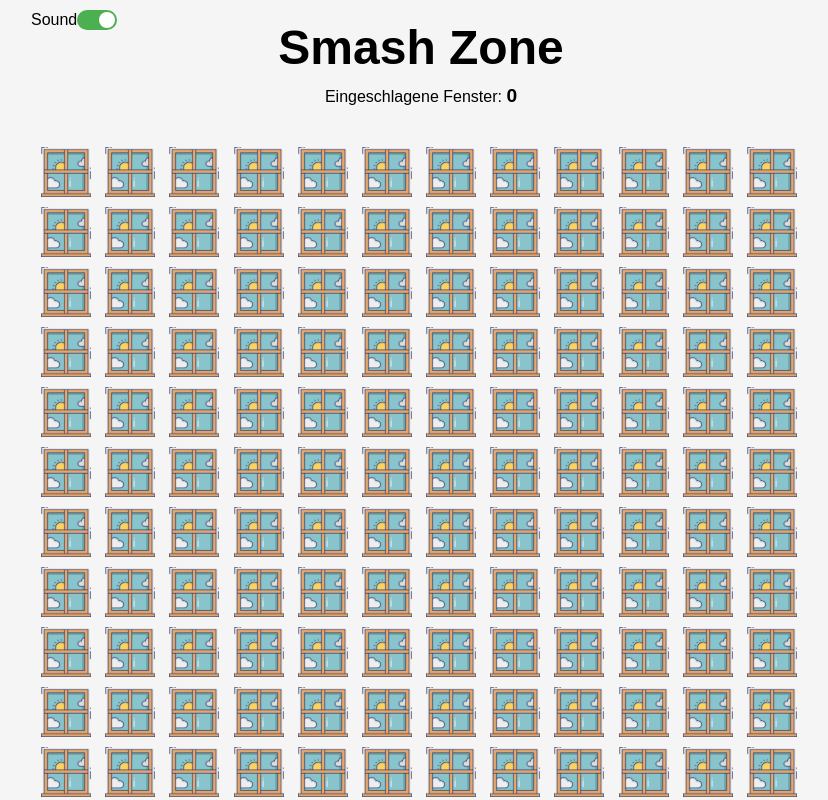
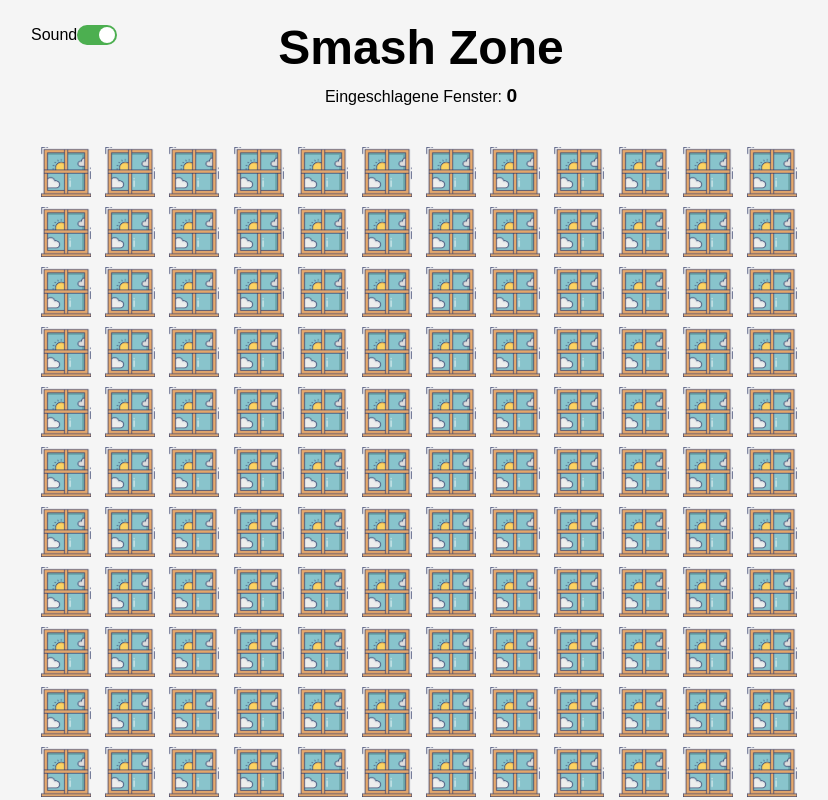
Before and after one commit to cmgoersch/checkbox_party, a website: page index.html in a window 1280 px wide. Shown: the top 800 px of the page, without its empty margins (219-1047 px from the left). Drawn offline with Linux system fonts and the light colour scheme.

Commit message:
works better

```diff
--- a/style.css
+++ b/style.css
@@ -48,11 +48,12 @@ body.hammer-click {
 
 .sound-toggle {
     position: absolute;
-    top: 10px;
-    left: 10px;
+    top: 20px;
+    left: 0px;
     display: flex;
     align-items: center;
     cursor: pointer;
+    padding: 5px 10px;
 }
 
 .sound-toggle input[type="checkbox"] {
```
